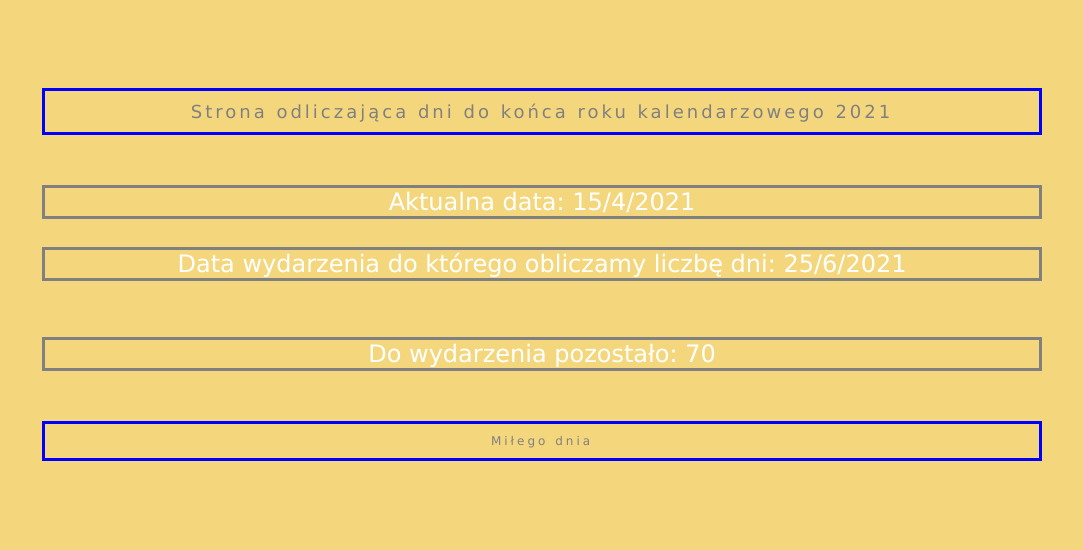
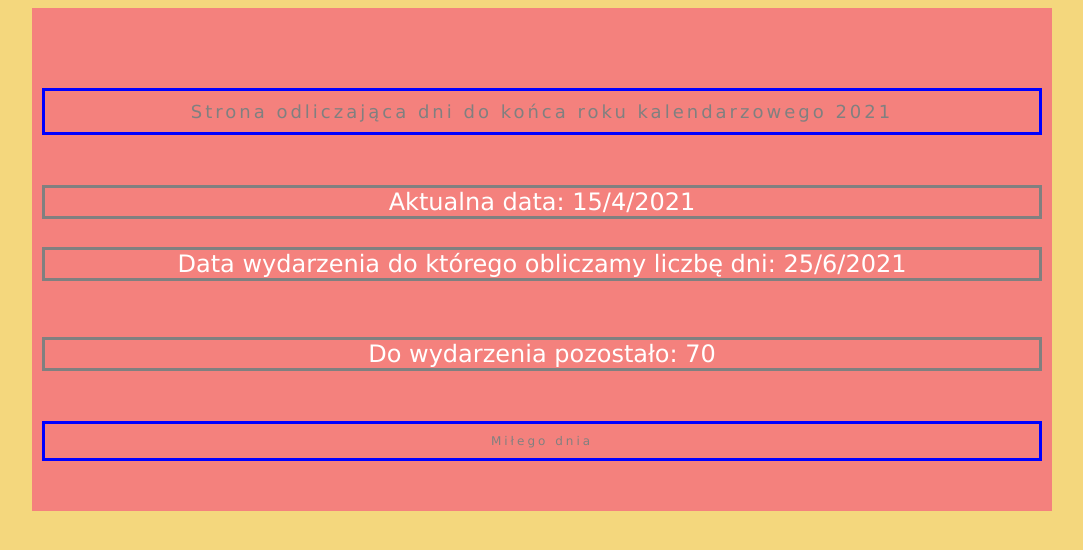
Before and after one commit to slosw2cg01/js, a plain HTML site: page index.html in a window 1280 px wide. Shown: the whole page, without its empty margins (98-1181 px from the left). Drawn offline with Linux system fonts and the light colour scheme.

Commit message:
Update style.css

```diff
--- a/style.css
+++ b/style.css
@@ -11,7 +11,7 @@ color: white;
 	padding-left: 10px;
 	padding-right: 10px;
 	padding-bottom:50px;
-	background-color: #f4d77d;
+	background-color: #f4817d;
 	margin: auto;
     width: 1000px;
 }
```
